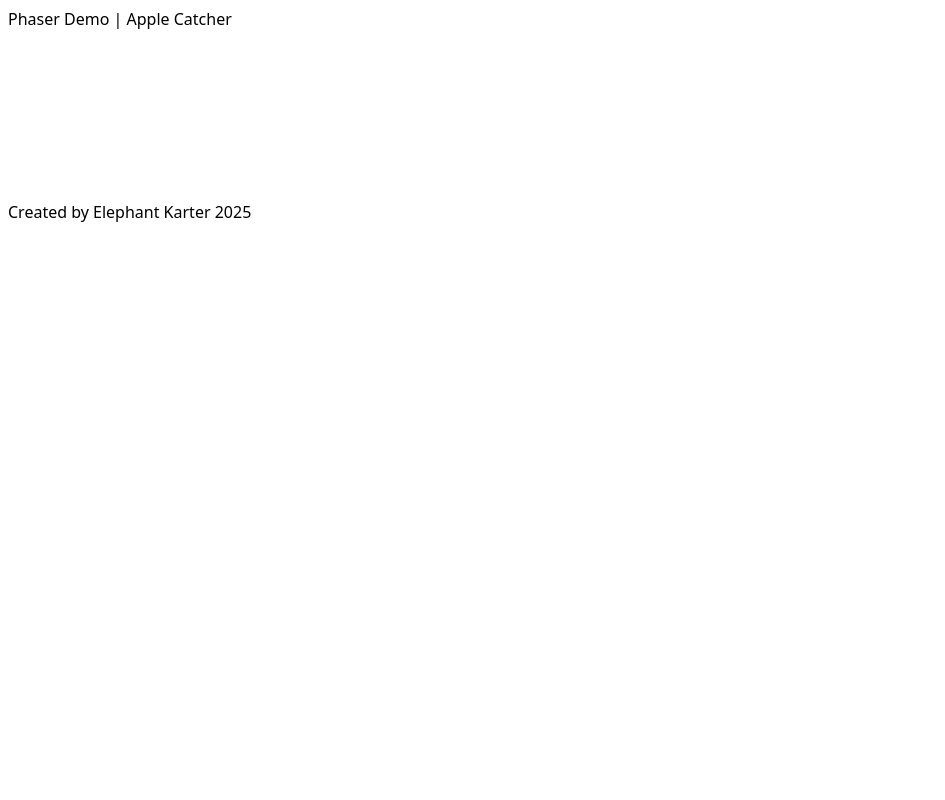
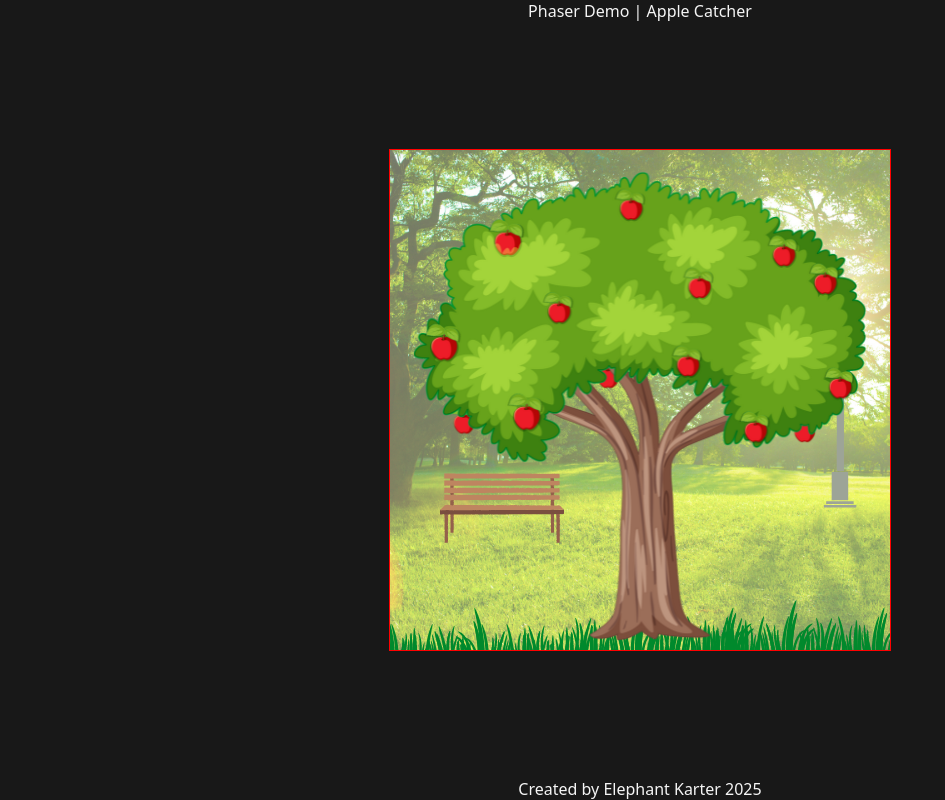
Before and after one commit to miletic94/apple-catcher, a website built with Vite: page index.html in a window 1280 px wide. Shown: the whole page, without its empty margins (0-945 px from the left). Built offline with nearby package versions, Linux system fonts and the light colour scheme.

Commit message:
First scene

```diff
--- a/src/main.js
+++ b/src/main.js
@@ -1 +1,46 @@
 import './style.css'
+import { Game, Scene, WEBGL } from 'phaser'
+
+const sizes = {
+  width: 500,
+  height: 500,
+}
+
+const speedDown = 300;
+
+class GameScene extends Scene {
+  constructor() {
+    super('scene-game')
+  }
+
+  preload() {
+    this.load.image('bg', '/assets/bg.png');
+  }
+
+  create() {
+    this.add.image(0, 0, 'bg').setOrigin(0, 0);
+  }
+
+  update() {
+
+  }
+}
+
+const config = {
+  type: WEBGL,
+  width: sizes.width,
+  height: sizes.height,
+  canvas: gameCanvas,
+  physics: {
+    default: 'arcade',
+    arcade: {
+      gravity: {
+        y: speedDown
+      },
+      debug: true
+    }
+  },
+  scene: [GameScene]
+}
+
+const game = new Game(config);
--- a/src/style.css
+++ b/src/style.css
@@ -1,3 +1,46 @@
 :root {
   font-family: system-ui, Avenir, Helvetica, Arial, sans-serif;
+  --dkClr: #181818;
+  --liClr: whitesmoke;
+  --accClr: #0d0d35;
 }
+
+* {
+  margin: 0;
+  padding: 0;
+  box-sizing: border-box;
+}
+
+html, body {
+  height: 100%;
+}
+
+body {
+  background-color: var(--dkClr);
+  color: var(--liClr);
+  display: flex;
+  flex-direction: column;
+  min-height: 100vh;
+}
+
+header, footer {
+  display: flex;
+  justify-content: center;
+  align-items: center;
+  padding: 40px, 20px;
+}
+
+main {
+  flex: 1;
+  display: flex;
+}
+
+#gameCanvas {
+  border: 1px solid red;
+  position: absolute;
+  top: 50%;
+  left: 50%;
+  transform: translate(-50%, -50%);
+  display: flex;
+  z-index: 1;
+}
```
